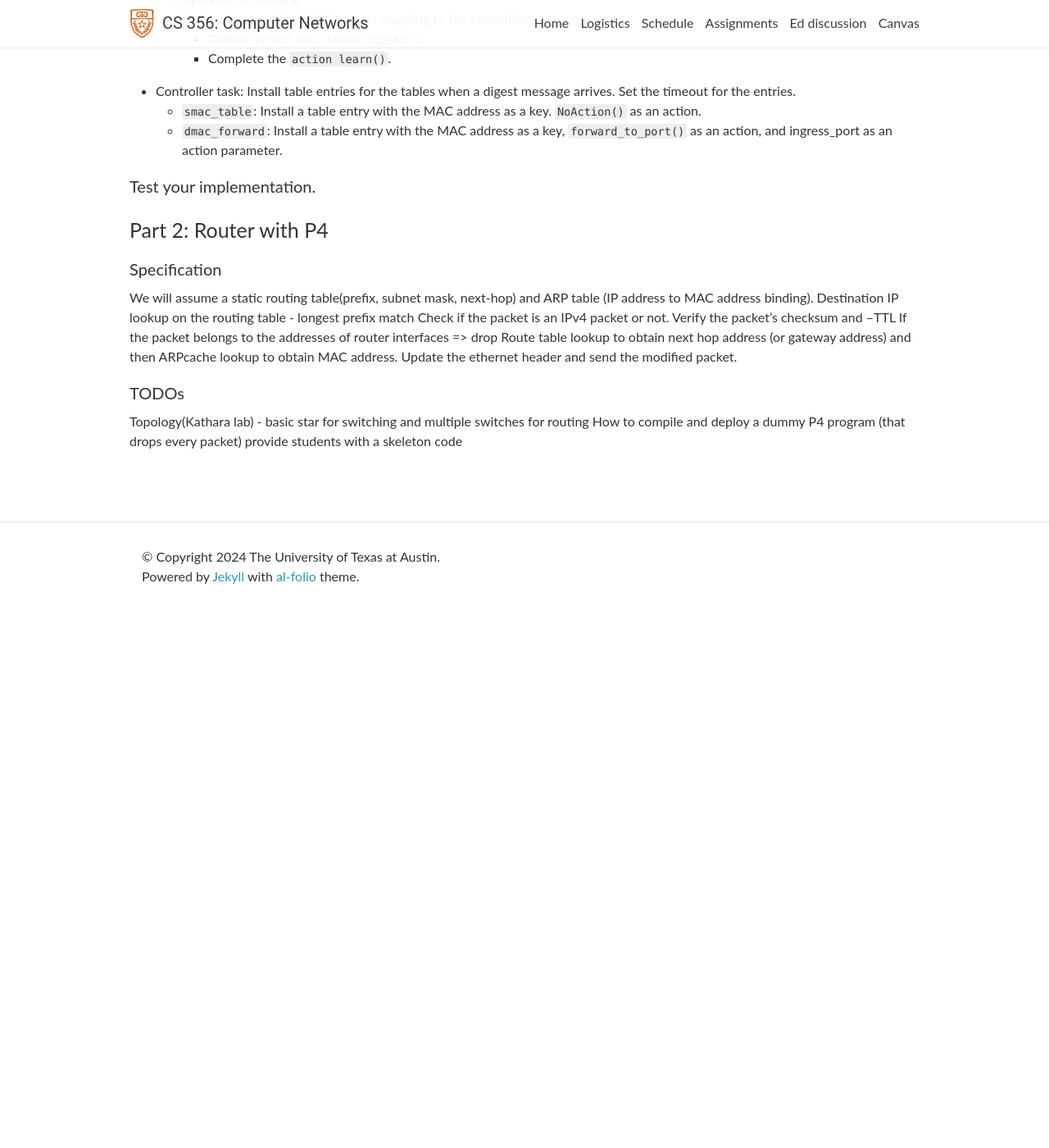
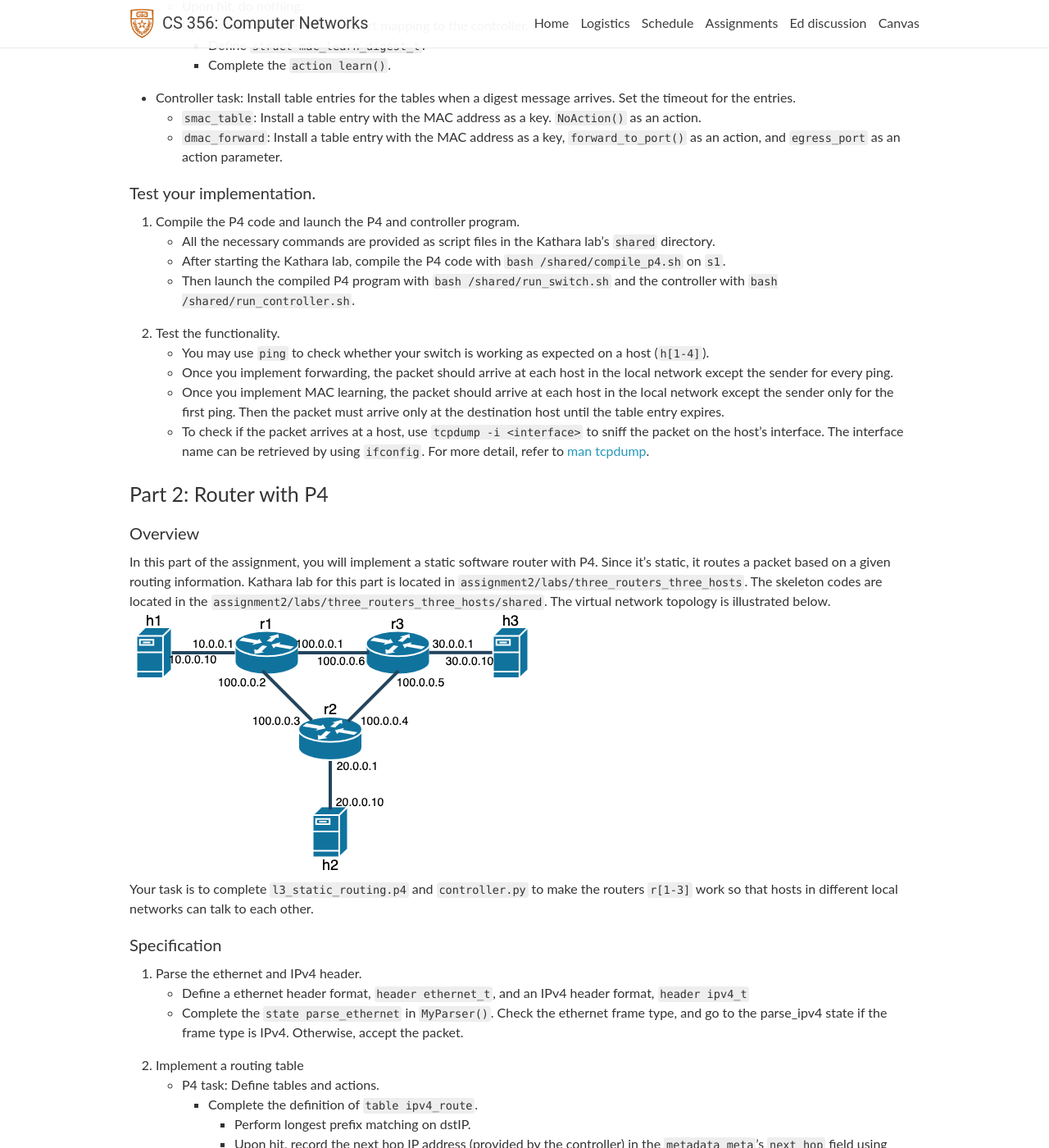
Before and after one commit to utcs356/sp25, a Jekyll site: the page built from _pages/2_p4_switch_router.md, in a window 1280 px wide and 1400 px high, scrolled down 1525 px. Shown: the whole window at 82% size. Built offline with Jekyll 4.4.1, drawn with Linux system fonts in a browser that asks for light colours; nearby versions of some CDN libraries; comment, search, counter and statistics services are not loaded; before the commit the page ends 2301 px from its top, so only the background shows below that; some of the changed text lies outside the part shown.

Commit message:
[A2] Finish the first draft of the documentation

```diff
--- a/_pages/2_p4_switch_router.md
+++ b/_pages/2_p4_switch_router.md
@@ -25,20 +25,20 @@ The task is to implement a basic switch and router with P4 (data plane) and Pyth
 ### Part 1: Switching with P4
 #### Overview
 In this part of the assignment, you will implement a software switch with P4. Kathara lab for this part is located in `assignment2/labs/star_four_hosts`. The skeleton codes are located in the `assignment2/labs/star_four_hosts/shared`. The virtual network topology is illustrated below.
-![P1_topology]({{site.baseurl}}/assets/img/assignments/assignment2/P1_topology.png) .
+![P1_topology]({{site.baseurl}}/assets/img/assignments/assignment2/P1_topology.png)
 Your task is to complete `l2_basic_forwarding.p4` and `controller.py` to make the switch `s1` work so that `h[1-4]` can talk to each other.
 
 #### Specification
-Parse the ethernet header.
+1. Parse the ethernet header.
 * Parser is already implemented, and your job is to define a ethernet header format, `header ethernet_t`.
 
-Implement forwarding.
+2. Implement forwarding.
 * P4 task: Complete the definition of `table dmac_forward`
     * Check whether the destination MAC address has a MAC-to_port_mapping
     * Upon hit, forward the packet to the retrieved port using `action forward_to_port()`.
     * Upon miss, broadcast the packet using `action broadcast()`.
 
-Implement MAC learning. MAC-to-port mapping should expire after 15 seconds from the last packet arrival from the interface.
+3. Implement MAC learning. MAC-to-port mapping should expire after 15 seconds from the last packet arrival from the interface.
 * P4 task: Complete the definition of `table smac_table`.
     * Check whether the source MAC address of the packet has a MAC-to-port mapping.
     * Upon hit, do nothing.
@@ -48,21 +48,60 @@ Implement MAC learning. MAC-to-port mapping should expire after 15 seconds from
 
 * Controller task: Install table entries for the tables when a digest message arrives. Set the timeout for the entries.
     * `smac_table`: Install a table entry with the MAC address as a key. `NoAction()` as an action.
-    * `dmac_forward`: Install a table entry with the MAC address as a key, `forward_to_port()` as an action, and ingress_port as an action parameter.
+    * `dmac_forward`: Install a table entry with the MAC address as a key, `forward_to_port()` as an action, and `egress_port` as an action parameter.
 
 #### Test your implementation.
+1.  Compile the P4 code and launch the P4 and controller program.
+* All the necessary commands are provided as script files in the Kathara lab's `shared` directory.
+* After starting the Kathara lab, compile the P4 code with `bash /shared/compile_p4.sh` on `s1`.
+* Then launch the compiled P4 program with `bash /shared/run_switch.sh` and the controller with `bash /shared/run_controller.sh`.
+2. Test the functionality.
+* You may use `ping` to check whether your switch is working as expected on a host (`h[1-4]`).
+* Once you implement forwarding, the packet should arrive at each host in the local network except the sender for every ping.
+* Once you implement MAC learning, the packet should arrive at each host in the local network except the sender only for the first ping. Then the packet must arrive only at the destination host until the table entry expires.
+* To check if the packet arrives at a host, use `tcpdump -i <interface>` to sniff the packet on the host's interface. The interface name can be retrieved by using `ifconfig`. For more detail, refer to [man tcpdump](https://www.tcpdump.org/manpages/tcpdump.1.html).
 
 ### Part 2: Router with P4
+#### Overview
+In this part of the assignment, you will implement a static software router with P4. Since it's static, it routes a packet based on a given routing information. Kathara lab for this part is located in `assignment2/labs/three_routers_three_hosts`. The skeleton codes are located in the `assignment2/labs/three_routers_three_hosts/shared`. The virtual network topology is illustrated below.
+![P2_topology]({{site.baseurl}}/assets/img/assignments/assignment2/P2_topology.png)
+Your task is to complete `l3_static_routing.p4` and `controller.py` to make the routers `r[1-3]` work so that hosts in different local networks can talk to each other.
 #### Specification
-We will assume a static routing table(prefix, subnet mask, next-hop) and ARP table (IP address to MAC address binding).
-Destination IP lookup on the routing table - longest prefix match
-Check if the packet is an IPv4 packet or not.
-Verify the packet’s checksum and --TTL
-If the packet belongs to the addresses of router interfaces => drop
-Route table lookup to obtain next hop address (or gateway address) and then ARPcache lookup to obtain MAC address.
-Update the ethernet header and send the modified packet.
+1. Parse the ethernet and IPv4 header.
+* Define a ethernet header format, `header ethernet_t`, and an IPv4 header format, `header ipv4_t`
+* Complete the `state parse_ethernet` in `MyParser()`. Check the ethernet frame type, and go to the parse_ipv4 state if the frame type is IPv4. Otherwise, accept the packet.
+2. Implement a routing table
+    * P4 task: Define tables and actions.
+        * Complete the definition of `table ipv4_route`.
+            * Perform longest prefix matching on dstIP.
+            * Upon hit, record the next hop IP address (provided by the controller) in the `metadata meta`'s `next_hop` field using `action forward_to_next_hop`.
+            * Upon miss, drop the packet.
+        * Complete the definition of `table arp_table`.
+            * Perform exact matching on the `next_hop` in the `metadata meta`.
+            * Upon hit, change the dstMAC (provided by the controller) using `action change_mac`.
+            * Upon miss, drop the packet.
+        * Complete the definition of `table dmac_forward`.
+            * Perform exact matching on the destination MAC address of the packet.
+            * Upon hit, change the egress port. (provided by controller). Change the source MAC address to the egress port's MAC address. (provided by controller). Do this by completing and using `action forward_to_port`.
+            * Upon miss, drop the packet.
+        * Apply the tables in the `apply` block.
 
-#### TODOs
-Topology(Kathara lab) - basic star for switching and multiple switches for routing
-How to compile and deploy a dummy P4 program (that drops every packet)
-provide students with a skeleton code
+    * Controller task: Install table entries.
+    Parsing of routing information is provided in the skeleton code. Your task is to install the table entries for each table defined in the P4 code.
+        * `ipv4_route`: Install table entries with the destination IP address as a key, `forward_to_next_hop` as an action, and `next_hop_ip` as an action parameter.
+        * `arp_table`: Install table entries with the `next_hop` in the metadat as a key, `change_mac` as an action, and `next_hop_mac` as an action parameter.
+        * `dmac_forward`: Install table entries with the MAC address as a key, `forward_to_port()` as an action, and `egress_port` and `egress_mac` as action parameters.
+
+3. Checksum and TTL
+    * Complete `MyVerifyChecksum()` and `MyUpdateChecksum()`. Use `extern verify_checksum()` and `extern update_checksum`. Their definitions are in this [link](https://github.com/p4lang/p4c/blob/main/p4include/v1model.p4). Use HashAlgorithm.csum16 as a hash algorithm.
+    * Decrement the TTL field of IPv4 header by 1. Complete the definition of `action decrement_ttl()` and call the action in the `apply` block in `MyIngress()`.
+
+#### Test your implementation.
+1. Compile the P4 code and launch the P4 and controller program.
+* All the necessary commands are provided as script files in the Kathara lab's `shared` directory.
+* After starting the Kathara lab, compile the P4 code with `bash /shared/compile_p4.sh` on `r[1-3]`.
+* Then launch the compiled P4 program with `bash /shared/run_switch.sh` and the controller with `bash /shared/run_controller.sh` on each router.
+2. Test the functionality.
+* You may use `ping` to check whether your router is working as expected on a host (`h[1-3]`).
+* To check if the packet arrives at a host, use `tcpdump -i <interface>` to sniff the packet on the host's interface. The interface name can be retrieved by using `ifconfig`. For more detail, refer to [man tcpdump](https://www.tcpdump.org/manpages/tcpdump.1.html).
+* To verify IPv4 checksum and check the TTL field, add the `-v` flag to the `tcpdump` command.
```
Also changed, not shown: assets/img/assignments/assignment2/P2_topology.png (added).
